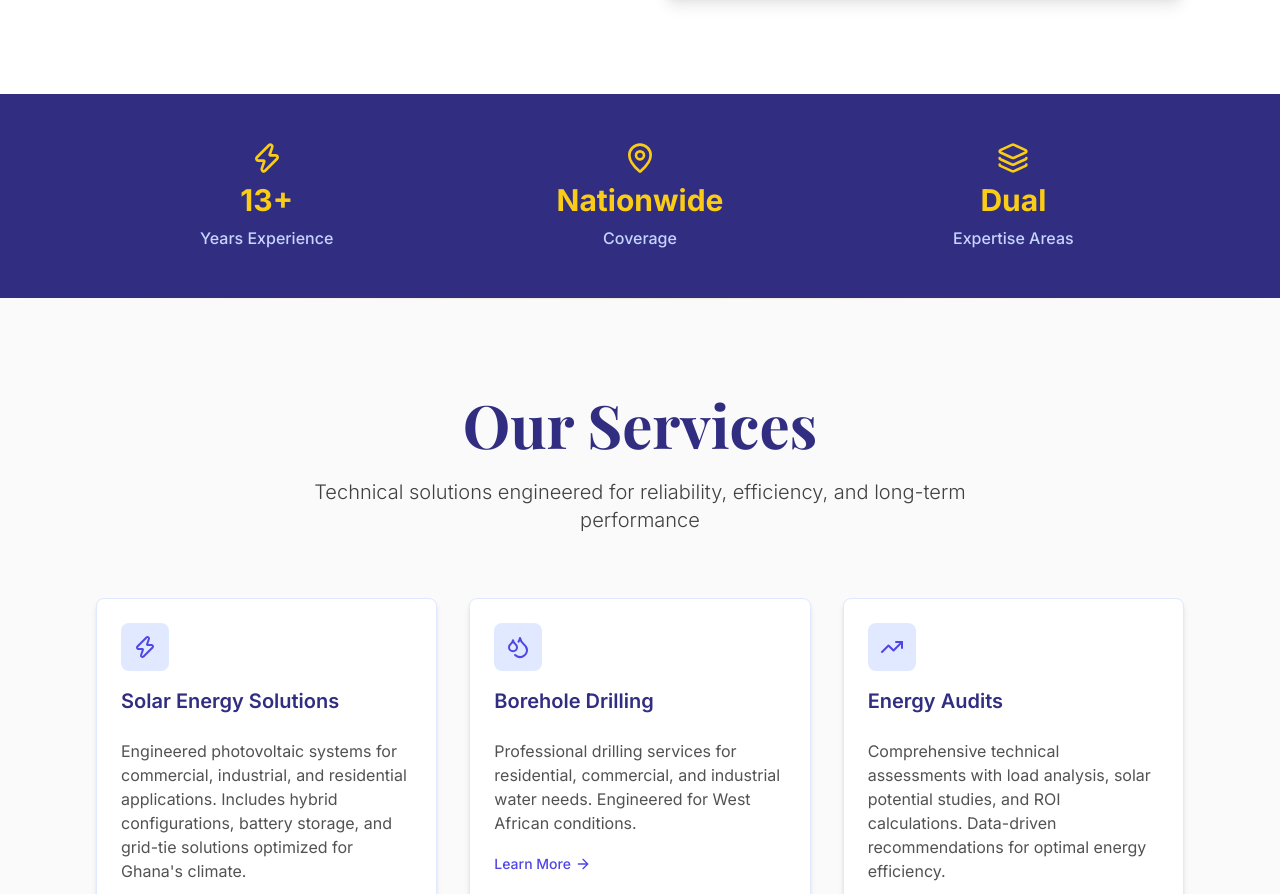
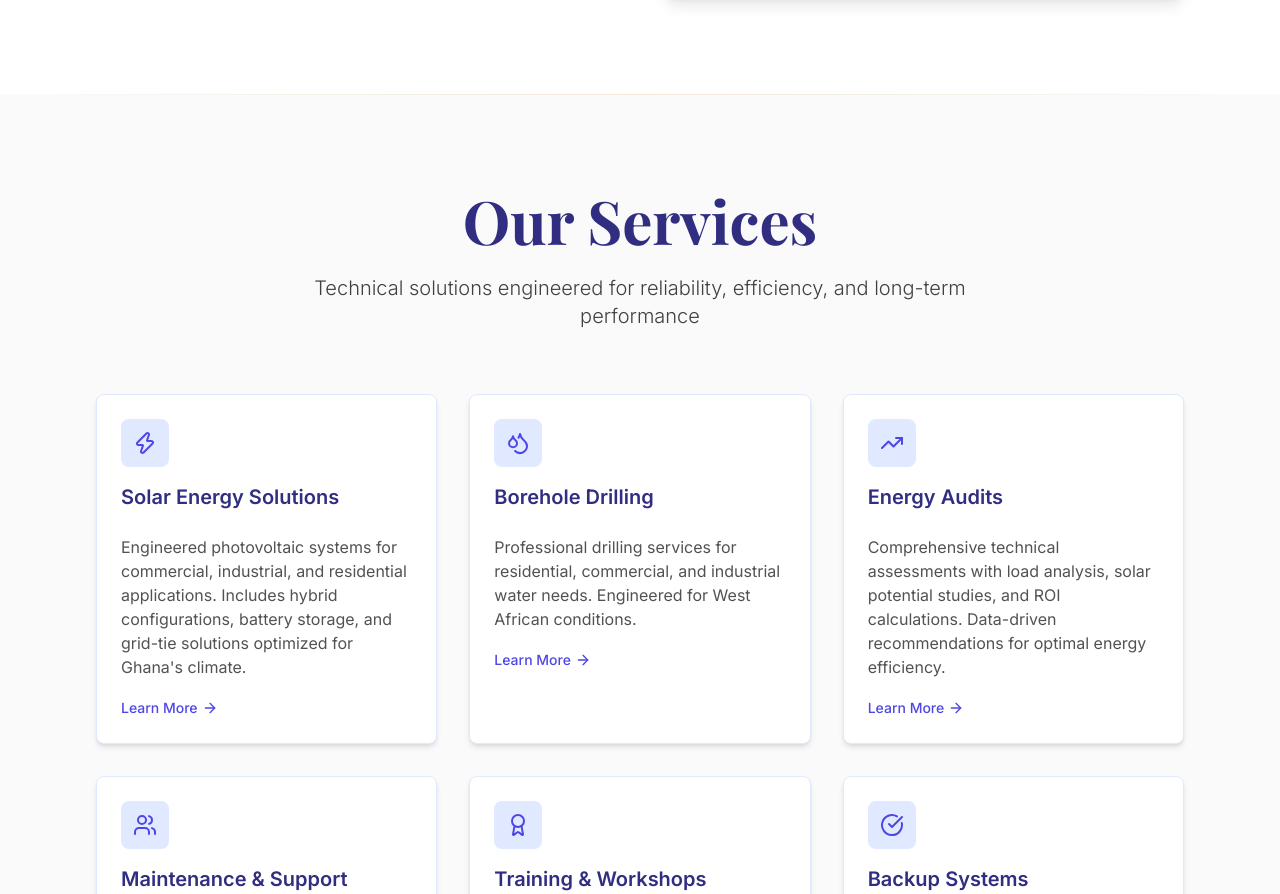
Before and after one commit to dromorongit/EleysonGh, a Next.js app: page / in a window 1280 px wide. Shown: the part 1587-2481 px from the top of the page. Built offline with nearby package versions, Linux system fonts and the light colour scheme.

Commit message:
Update page.tsx

```diff
--- a/src/app/page.tsx
+++ b/src/app/page.tsx
@@ -3,7 +3,7 @@
 
 import Link from "next/link";
 import { motion } from "framer-motion";
-import { ArrowRight, CheckCircle, Zap, Droplets, Users, Award, TrendingUp, MessageCircle, Phone, MapPin, Layers } from "lucide-react";
+import { ArrowRight, CheckCircle, Zap, Droplets, Users, Award, TrendingUp, MessageCircle, Phone } from "lucide-react";
 import { Button, Section, Container, Card, CardHeader, CardContent, EngineeringExcellence } from "@/components";
 import { useState } from "react";
 import { getFeaturedProjects } from "@/data/projects";
@@ -97,29 +97,6 @@ return (
       </section>
 
       <EngineeringExcellence fadeInUp={fadeInUp} stagger={stagger} />
-
-      {/* Credibility Strip */}
-      <section className="bg-primary-900 text-white py-12">
-        <Container>
-           <div className="grid grid-cols-1 md:grid-cols-3 gap-8 text-center">
-             <div className="flex flex-col items-center space-y-2">
-               <Zap className="w-8 h-8 text-accent-400" />
-               <div className="text-3xl font-bold text-accent-400">13+</div>
-               <div className="text-primary-200 font-medium">Years Experience</div>
-             </div>
-             <div className="flex flex-col items-center space-y-2">
-               <MapPin className="w-8 h-8 text-accent-400" />
-               <div className="text-3xl font-bold text-accent-400">Nationwide</div>
-               <div className="text-primary-200 font-medium">Coverage</div>
-             </div>
-             <div className="flex flex-col items-center space-y-2">
-               <Layers className="w-8 h-8 text-accent-400" />
-               <div className="text-3xl font-bold text-accent-400">Dual</div>
-               <div className="text-primary-200 font-medium">Expertise Areas</div>
-             </div>
-           </div>
-        </Container>
-      </section>
 
       {/* Core Solutions */}
        <Section className="bg-secondary-50">
```
